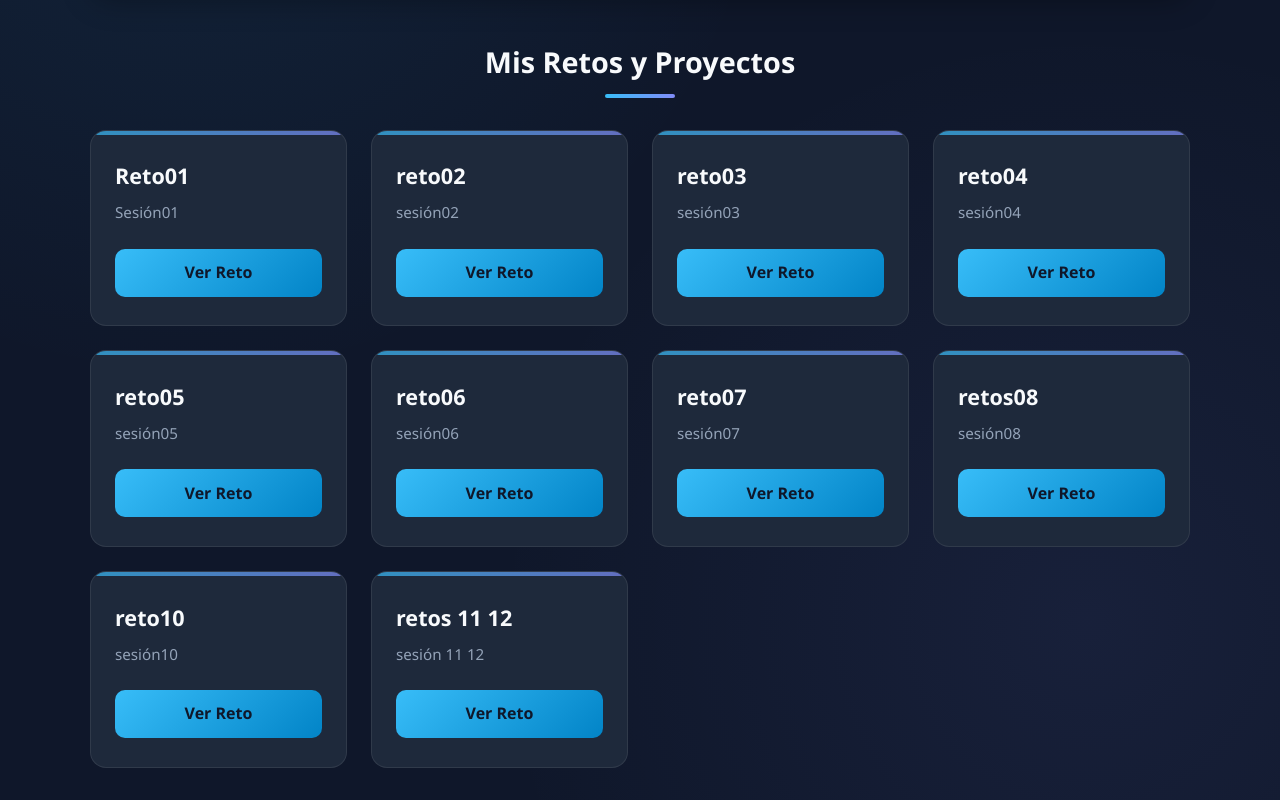
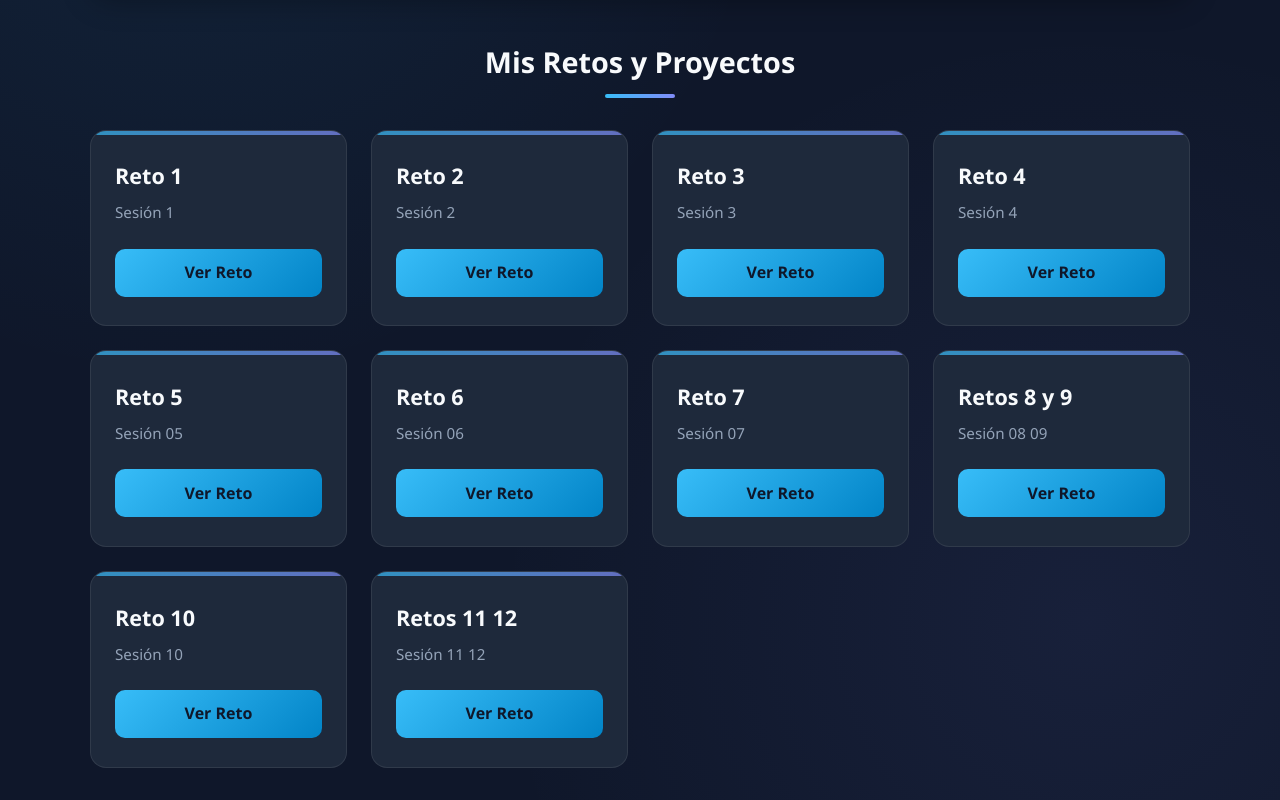
Before and after one commit to dp4334985-blip/web-adso-DanielPerez, a plain HTML site: page index.html in a window 1280 px wide. Shown: the part 385-1185 px from the top of the page. Drawn offline with Linux system fonts and the light colour scheme.

Commit message:
Update index.html

```diff
--- a/index.html
+++ b/index.html
@@ -3,7 +3,7 @@
 <head>
     <meta charset="UTF-8">
     <meta name="viewport" content="width=device-width, initial-scale=1.0">
-    <title>Portafolio - Daniel Alejandro Perez</title>
+    <title>Portafolio  Daniel Alejandro Perez</title>
     <link rel="stylesheet" href="styles.css">
 </head>
 <body>
@@ -22,72 +22,72 @@
             <div class="cards-grid">
                 <!-- Tarjeta Reto 1 -->
                 <div class="challenge-card">
-                    <h3>Reto01</h3>
-                    <p>Sesión01</p>
-                    <a href="Sesion 01/Reto/index.html" class="btn-link">Ver Reto</a>
+                    <h3>Reto 1</h3>
+                    <p>Sesión 1</p>
+                    <a href="sesion01/Reto/index.html" class="btn-link">Ver Reto</a>
                 </div>
 
                 <!-- Tarjeta Reto 2 -->
                 <div class="challenge-card">
-                    <h3>reto02</h3>
-                    <p>sesión02</p>
+                    <h3>Reto 2</h3>
+                    <p>Sesión 2</p>
                     <a href="sesion02/Reto/index.html" class="btn-link">Ver Reto</a>
                 </div>
 
                 <!-- Tarjeta Reto 3 -->
                 <div class="challenge-card">
-                    <h3>reto03</h3>
-                    <p>sesión03</p>
+                    <h3>Reto 3</h3>
+                    <p>Sesión 3</p>
                     <a href="sesion03/Reto/index.html" class="btn-link">Ver Reto</a>
                 </div>
 
                 <!-- Tarjeta Reto 4 -->
                 <div class="challenge-card">
-                    <h3>reto04</h3>
-                    <p>sesión04</p>
+                    <h3>Reto 4</h3>
+                    <p>Sesión 4</p>
                     <a href="sesion04/Reto/index.html" class="btn-link">Ver Reto</a>
                 </div>
 
                 <!-- Tarjeta Reto 5 -->
                 <div class="challenge-card">
-                    <h3>reto05</h3>
-                    <p>sesión05</p>
+                    <h3>Reto 5</h3>
+                    <p>Sesión 05</p>
                     <a href="sesion05/Reto/index.html" class="btn-link">Ver Reto</a>
                 </div>
 
                 <!-- Tarjeta Reto 6 -->
                 <div class="challenge-card">
-                    <h3>reto06</h3>
-                    <p>sesión06</p>
+                    <h3>Reto 6</h3>
+                    <p>Sesión 06</p>
                     <a href="sesion06/Reto/index.html" class="btn-link">Ver Reto</a>
                 </div>
 
                 <!-- Tarjeta Reto 7 -->
                 <div class="challenge-card">
-                    <h3>reto07</h3>
-                    <p>sesión07</p>
+                    <h3>Reto 7</h3>
+                    <p>Sesión 07</p>
                     <a href="sesion07/Reto/index.html" class="btn-link">Ver Reto</a>
                 </div>
 
                 <!-- Tarjeta Sesión 8 y 9 -->
                 <div class="challenge-card">
-                    <h3>retos08</h3>
-                    <p>sesión08</p>
+                    <h3>Retos 8 y 9</h3>
+                    <p>Sesión 08 09</p>
                     <a href="sesion08/Reto/index.html" class="btn-link">Ver Reto</a>
                 </div>
 
                 <!-- Tarjeta Sesión 10 -->
                 <div class="challenge-card">
-                    <h3>reto10</h3>
-                    <p>sesión10</p>
+                    <h3>Reto 10</h3>
+                    <p>Sesión 10</p>
                     <a href="sesion10/Reto/index.html" class="btn-link">Ver Reto</a>
                 </div>
 
                 <!-- Tarjeta Sesión 11 y 12 -->
                 <div class="challenge-card">
-                    <h3>retos 11 12</h3>
-                    <p>sesión 11 12</p>
-                    <a href="sesion 11 12/Reto/index.html" class="btn-link">Ver Reto</a>
+                    <h3>Retos 11 12</h3>
+                    <p>Sesión 11 12</p>
+                    <a href="sesion11/Reto/index.html" class="btn-link">Ver Reto</a>
                 </div>
             </div>
         </section>
```
